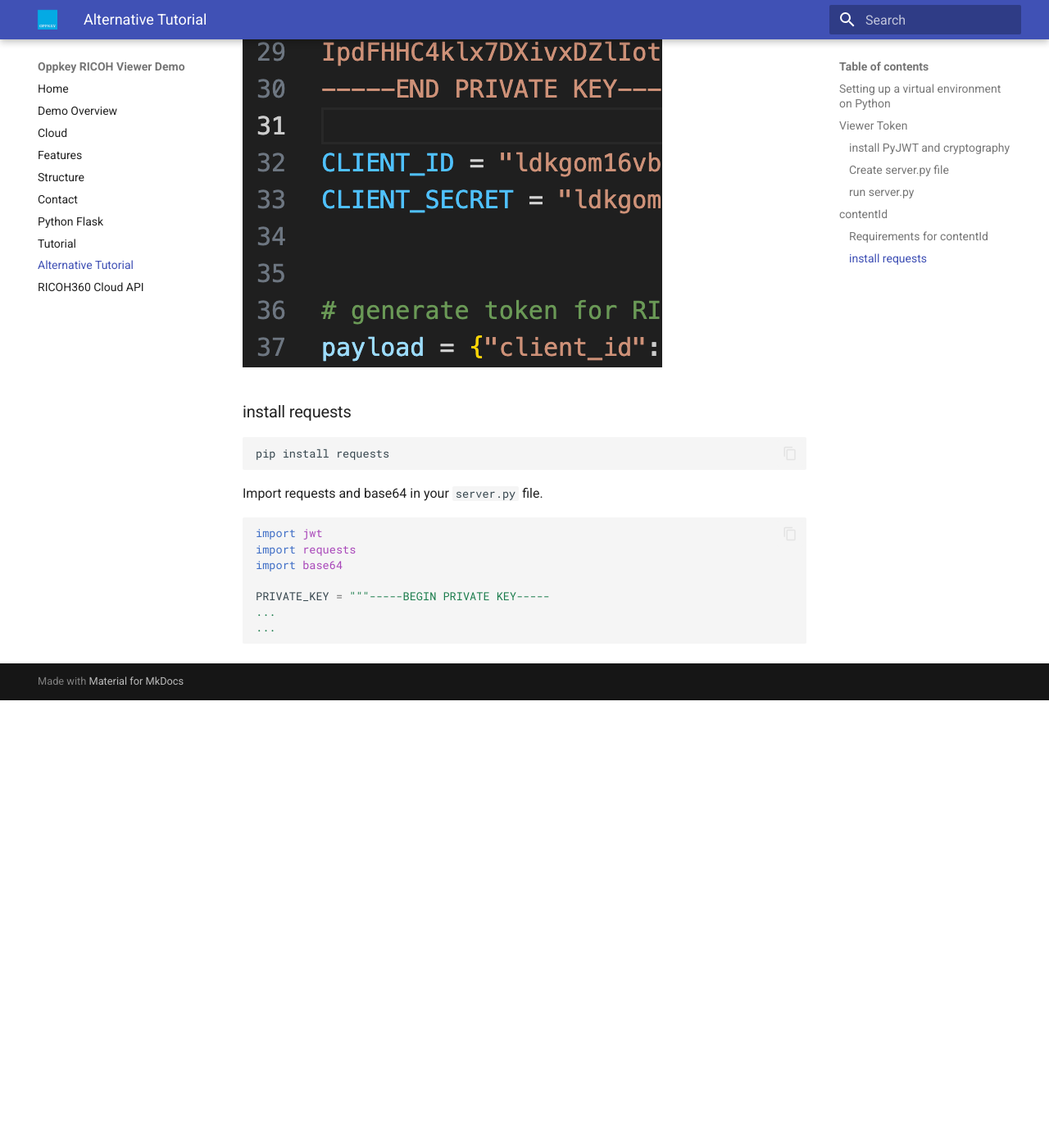
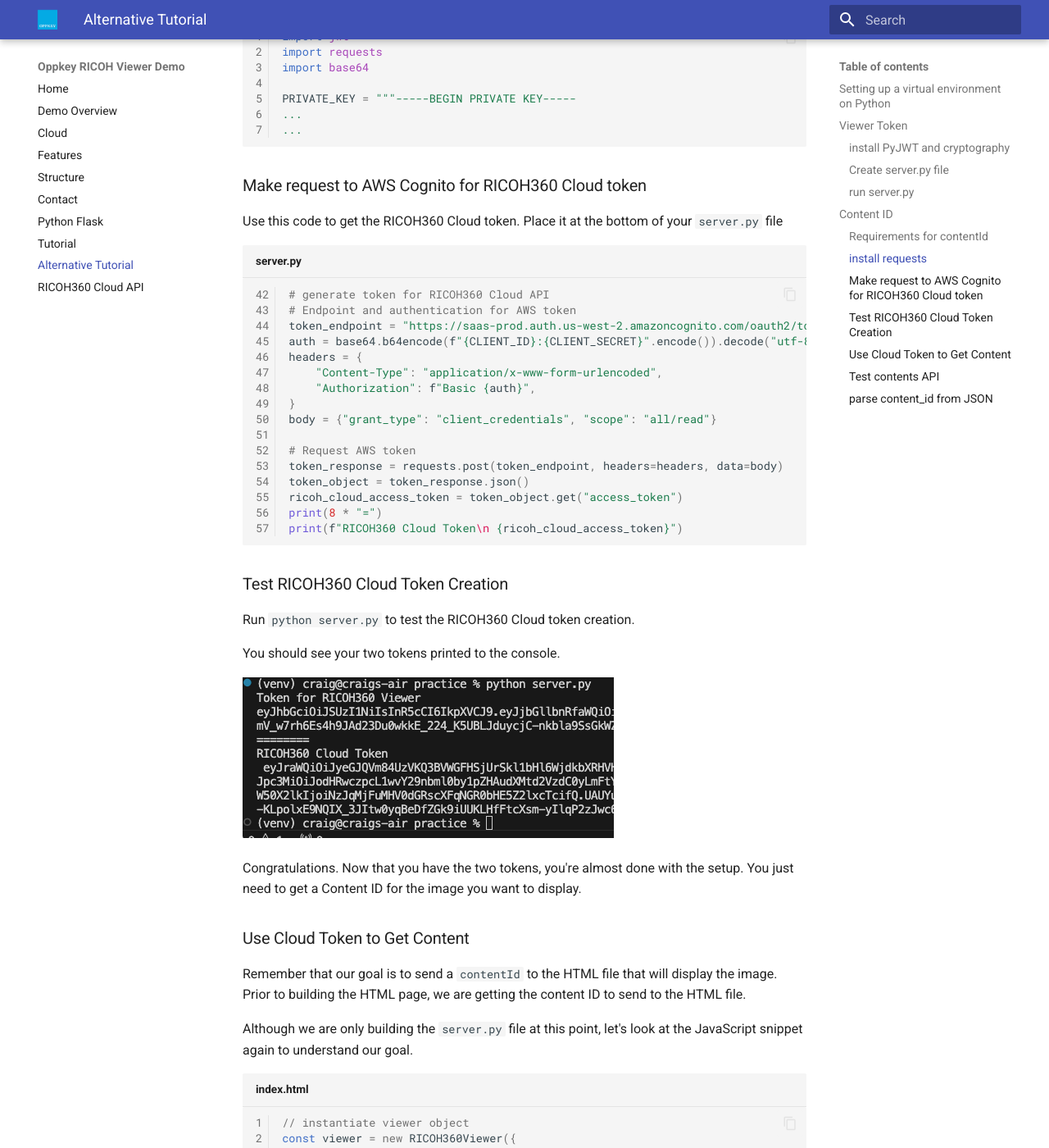
Before and after one commit to theta360developers/ricoh-viewer, an MkDocs documentation site: the page built from docs/tutorial2.md, in a window 1280 px wide and 1400 px high, scrolled down 3801 px. Shown: the whole window at 82% size. Built offline with MkDocs 1.6.1 and Material for MkDocs 9.7.7, drawn with Linux system fonts in a browser that asks for light colours; before the commit the page ends 4655 px from its top, so only the background shows below that; some of the changed text lies outside the part shown.

Commit message:
added download of content_id

````diff
--- a/docs/tutorial2.md
+++ b/docs/tutorial2.md
@@ -5,7 +5,7 @@
 1. token for viewer
 2. contentId for the image you want to show
 
-```javascript linenums="1" hl_lines="4 8" title="index.html snippet"
+```javascript linenums="1" hl_lines="4 8" title="index.html"
 // instantiate viewer object
 const viewer = new RICOH360Viewer({
     divId: "viewer",
@@ -80,7 +80,7 @@
 With the `CLIENT_ID` and `PRIVATE_KEY` set in your Python
 script, you can now generate the token for the RICOH360 Viewer.
 
-```python linenums="34"  title="server.py snippet"
+```python linenums="34"  title="server.py"
 # generate token for RICOH360 Viewer
 payload = {"client_id": CLIENT_ID}
 token = jwt.encode(payload, PRIVATE_KEY, algorithm="RS256")
@@ -102,12 +102,12 @@
 ...
 ```
 
-## contentId
+## Content ID
 
 We can now instantiate the viewer.  However, we won't be able to
 see any image in the viewer until we supply it with a contentId.
 
-```javascript linenums="1" hl_lines="8" title="index.html snippet"
+```javascript linenums="1" hl_lines="8" title="index.html"
 // instantiate viewer object
 const viewer = new RICOH360Viewer({
     divId: "viewer",
@@ -146,7 +146,7 @@
 
 Import requests and base64 in your `server.py` file.
 
-```python
+```python linenums="1" title="server.py"
 import jwt
 import requests
 import base64
@@ -155,3 +155,111 @@
 ...
 ...
 ```
+
+### Make request to AWS Cognito for RICOH360 Cloud token
+
+Use this code to get the RICOH360 Cloud token.  Place it at the bottom of
+your `server.py` file
+
+```python linenums="42" title="server.py"
+# generate token for RICOH360 Cloud API
+# Endpoint and authentication for AWS token
+token_endpoint = "https://saas-prod.auth.us-west-2.amazoncognito.com/oauth2/token"  # noqa: E501
+auth = base64.b64encode(f"{CLIENT_ID}:{CLIENT_SECRET}".encode()).decode("utf-8")  # noqa: E501
+headers = {
+    "Content-Type": "application/x-www-form-urlencoded",
+    "Authorization": f"Basic {auth}",
+}
+body = {"grant_type": "client_credentials", "scope": "all/read"}
+
+# Request AWS token
+token_response = requests.post(token_endpoint, headers=headers, data=body)
+token_object = token_response.json()
+ricoh_cloud_access_token = token_object.get("access_token")
+print(8 * "=")
+print(f"RICOH360 Cloud Token\n {ricoh_cloud_access_token}")
+```
+
+### Test RICOH360 Cloud Token Creation
+
+Run `python server.py` to test the RICOH360 Cloud token creation.
+
+You should see your two tokens printed to the console.
+
+![tokens](images/tutorial2/tokens.png)
+
+Congratulations.  Now that you have the two tokens, you're almost
+done with the setup.  You just need to get a Content ID for the image
+you want to display.
+
+### Use Cloud Token to Get Content
+
+Remember that our goal is to send a `contentId` to the HTML file that will
+display the image.  Prior to building the HTML page, we are getting
+the content ID to send to the HTML file.
+
+Although we are only building the `server.py` file at this point, let's
+look at the JavaScript snippet again to understand our goal.
+
+```javascript linenums="1" hl_lines="8" title="index.html"
+// instantiate viewer object
+const viewer = new RICOH360Viewer({
+    divId: "viewer",
+    onFetchToken: () => "{{token}}",
+});
+// start viewer with content
+viewer.start({
+    contentId: "{{contentId}}"
+});
+```
+
+Add this code to the bottom of your `server.py` file.
+
+```python linenums="60" title="server.py"
+
+# get content from RICOH360 Cloud server
+print("start process to contact RICOH360 Cloud server to get content")
+# Fetch content using the token
+content_headers = {"Authorization": f"Bearer {ricoh_cloud_access_token}"}
+content_response = requests.get(
+    "https://api.ricoh360.com/contents?limit=1", headers=content_headers
+)
+content_data = content_response.json()
+print("got response from RICOH360 Cloud server")
+print("RICOH360 Cloud Content")
+print(content_data)
+```
+
+### Test contents API
+
+run `python server.py`
+
+!!! tip
+    Make sure you have content in your RICOH360 Cloud account.
+
+You should see the content listing.
+
+![content listing](images/tutorial2/content_list.png)
+
+In most editors, you can also click on the link to the thumbnail. On a Mac,
+I am using CMD-click.
+
+![thumbnail](images/tutorial2/thumbnail.png)
+
+### parse content_id from JSON
+
+```python title="server.py" linenums="72"
+# parse content_id
+print(8 * "=")
+print("Get content_id from data")
+content_id = content_data[0]["content_id"]
+print(content_id)
+```
+
+You should see this output on the console.
+
+```text
+========
+Get content_id from data
+c6eac34b-9bdc-4ba1-81af-29470fdead79
+```
````
Also changed, not shown: docs/images/tutorial2/client_id.png, docs/images/tutorial2/client_secret.png, docs/images/tutorial2/content_list.png (added), docs/images/tutorial2/thumbnail.png (added), docs/images/tutorial2/tokens.png (added).
